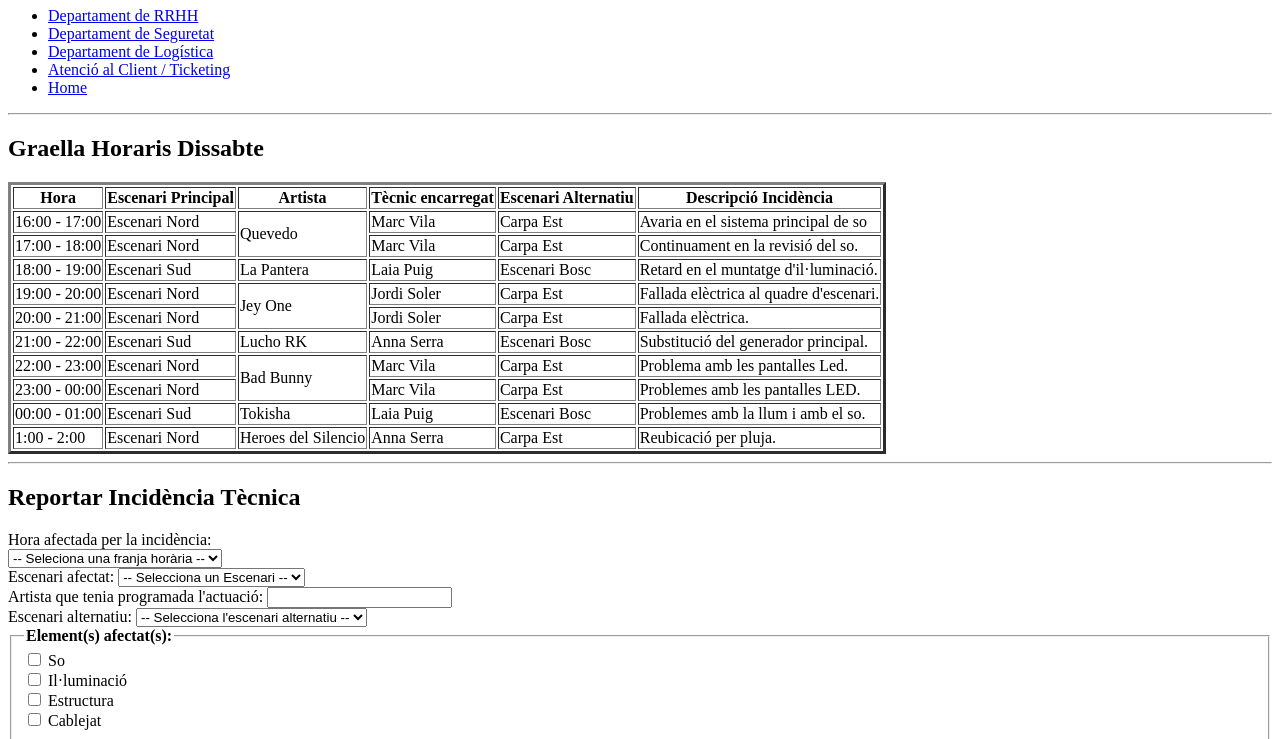
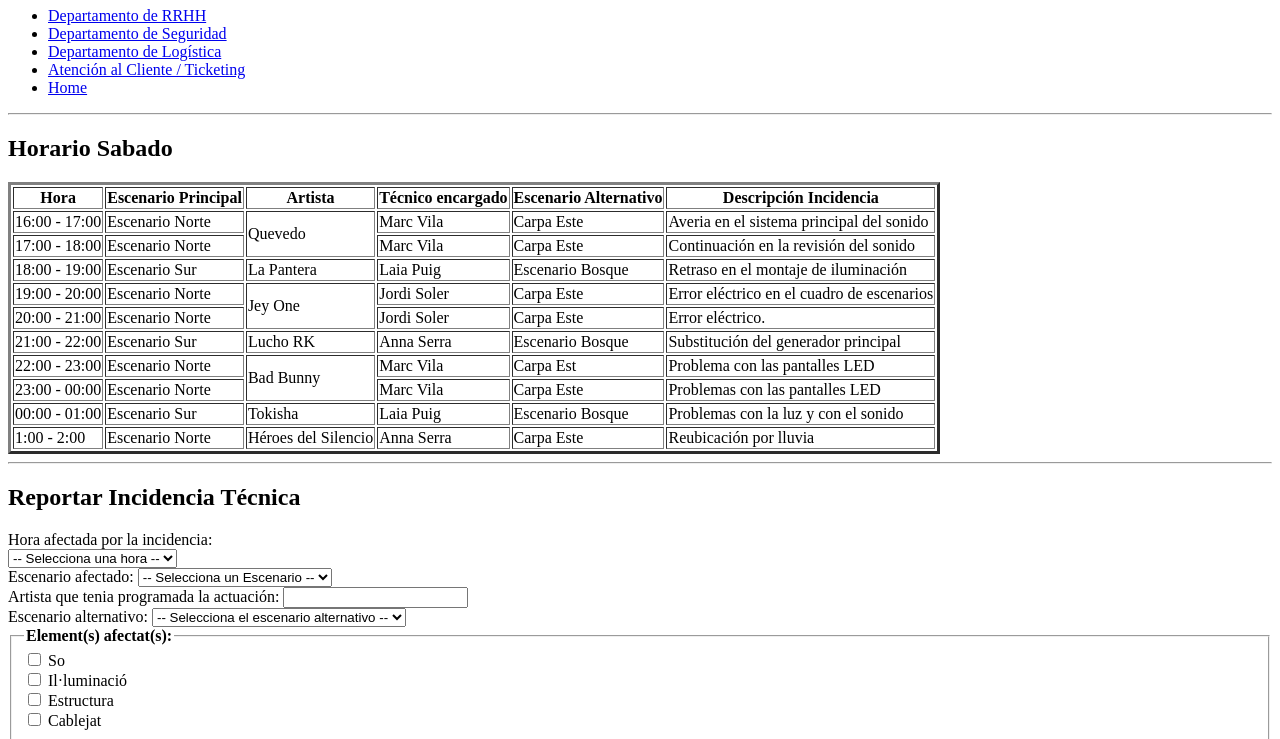
Before and after one commit to VillalobosBrandon-web/Grup6_ASIX-DAW_PJ3_A09_CronosGestioDepartamental, a plain HTML site: page SeccionsRols/CoordinacioEscenaris_AdrianMacias.html in a window 1280 px wide. Shown: the part 73-812 px from the top of the page. Drawn offline with Linux system fonts and the light colour scheme.

Commit message:
Ultimas modificaciones

```diff
--- a/SeccionsRols/CoordinacioEscenaris_AdrianMacias.html
+++ b/SeccionsRols/CoordinacioEscenaris_AdrianMacias.html
@@ -3,20 +3,21 @@
 <head>
     <meta charset="UTF-8">
     <meta name="viewport" content="width=device-width, initial-scale=1.0">
-    <title>Document</title>
+    <title>Coordinació d'Escenaris</title>
+    <link rel="icon" type="image/png" href="../img/icono.png">
 </head>
 <body>
 
  <header>
-    <h1>Graella Horaris Dissabte / Reportar Incidència Tècnica</h1>
+    <h1>Horario del Sabado / Reportar Incidencia Técnica</h1>
  </header>
 
   <nav>
    <ul>
-    <li><a href="DepartamentRRHH_OriolVargas.html">Departament de RRHH</a></li>
-    <li><a href="DepartamentSeguretat_AlexeiLopez.html">Departament de Seguretat</a></li>
-    <li><a href="DepartamentLogistica_SergiGarcia.html">Departament de Logística</a></li>
-    <li><a href="Ticketing_IkerHerraez.html">Atenció al Client / Ticketing</a></li>
+    <li><a href="DepartamentRRHH_OriolVargas.html">Departamento de RRHH</a></li>
+    <li><a href="DepartamentSeguretat_AlexeiLopez.html">Departamento de Seguridad</a></li>
+    <li><a href="DepartamentLogistica_SergiGarcia.html">Departamento de Logística</a></li>
+    <li><a href="Ticketing_IkerHerraez.html">Atención al Cliente / Ticketing</a></li>
     <li><a href="../index.html">Home</a></li>
    </ul>
   </nav>
@@ -25,96 +26,96 @@
 
   <main>
 
-  <h2>Graella Horaris Dissabte</h2>
+  <h2>Horario Sabado</h2>
 
    <table border="3">
     <thead>
      <tr>
         <th>Hora</th>
-        <th>Escenari Principal</th>
+        <th>Escenario Principal</th>
         <th>Artista</th>
-        <th>Tècnic encarregat</th>
-        <th>Escenari Alternatiu</th>
-        <th>Descripció Incidència</th>
+        <th>Técnico encargado</th>
+        <th>Escenario Alternativo</th>
+        <th>Descripción Incidencia</th>
      </tr>
     </thead>
     <tbody>
      <tr>
         <td>16:00 - 17:00</td>
-        <td>Escenari Nord</td>
+        <td>Escenario Norte</td>
         <td rowspan="2">Quevedo</td>
         <td>Marc Vila</td>
-        <td>Carpa Est</td>
-        <td>Avaria en el sistema principal de so</td>
+        <td>Carpa Este</td>
+        <td>Averia en el sistema principal del sonido</td>
      </tr>
      <tr>
         <td>17:00 - 18:00</td>
-        <td>Escenari Nord</td>
+        <td>Escenario Norte</td>
         <td>Marc Vila</td>
-        <td>Carpa Est</td>
-        <td>Continuament en la revisió del so.</td>
+        <td>Carpa Este</td>
+        <td>Continuación en la revisión del sonido</td>
      </tr>
      <tr>
         <td>18:00 - 19:00</td>
-        <td>Escenari Sud</td>
+        <td>Escenario Sur</td>
         <td>La Pantera</td>
         <td>Laia Puig</td>
-        <td>Escenari Bosc</td>
-        <td>Retard en el muntatge d'il·luminació.</td>
+        <td>Escenario Bosque</td>
+        <td>Retraso en el montaje de iluminación</td>
      </tr>
      <tr>
         <td>19:00 - 20:00</td>
-        <td>Escenari Nord</td>
+        <td>Escenario Norte</td>
         <td rowspan="2">Jey One</td>
         <td>Jordi Soler</td>
-        <td>Carpa Est</td>
-        <td>Fallada elèctrica al quadre d'escenari.</td>
+        <td>Carpa Este</td>
+        <td>Error eléctrico en el cuadro de escenarios</td>
      </tr>
      <tr>
         <td>20:00 - 21:00</td>
-        <td>Escenari Nord</td>
+        <td>Escenario Norte</td>
         <td>Jordi Soler</td>
-        <td>Carpa Est</td>
-        <td>Fallada elèctrica.</td>
+        <td>Carpa Este</td>
+        <td>Error eléctrico.</td>
      </tr>
      <tr>
         <td>21:00 - 22:00</td>
-        <td>Escenari Sud</td>
+        <td>Escenario Sur</td>
         <td>Lucho RK</td>
         <td>Anna Serra</td>
-        <td>Escenari Bosc</td>
-        <td>Substitució del generador principal.</td>
+        <td>Escenario Bosque</td>
+        <td>Substitución del generador principal</td>
      </tr>
      <tr>
         <td>22:00 - 23:00</td>
-        <td>Escenari Nord</td>
+        <td>Escenario Norte</td>
         <td rowspan="2">Bad Bunny</td>
         <td>Marc Vila</td>
         <td>Carpa Est</td>
-        <td>Problema amb les pantalles Led.</td>
+        <td>Problema con las pantalles LED</td>
      </tr>
      <tr>
         <td>23:00 - 00:00</td>
-        <td>Escenari Nord</td>
+        <td>Escenario Norte</td>
         <td>Marc Vila</td>
-        <td>Carpa Est</td>
-        <td>Problemes amb les pantalles LED.</td>
+        <td>Carpa Este</td>
+        <td>Problemas con las pantalles LED</td>
      </tr>
      <tr>
         <td>00:00 - 01:00</td>
-        <td>Escenari Sud</td>
+        <td>Escenario Sur</td>
         <td>Tokisha</td>
         <td>Laia Puig</td>
-        <td>Escenari Bosc</td>
-        <td>Problemes amb la llum i amb el so.</td>
+        <td>Escenario Bosque</td>
+        <td>Problemas con la luz y con el sonido</td>
      </tr>
      <tr>
         <td>1:00 - 2:00</td>
-        <td>Escenari Nord</td>
-        <td>Heroes del Silencio</td>
+        <td>Escenario Norte</td>
+        <td>Héroes del Silencio</td>
         <td>Anna Serra</td>
-        <td>Carpa Est</td>
-        <td>Reubicació per pluja.</td>
+        <td>Carpa Este</td>
+        <td>Reubicación por lluvia</td>
      </tr>
     </tbody>
    </table>
@@ -123,13 +124,13 @@
 <hr>
 
 
-  <h2>Reportar Incidència Tècnica</h2>
+  <h2>Reportar Incidencia Técnica</h2>
 
   <form>
    <div>
-    <label for="hora">Hora afectada per la incidència:</label><br>
+    <label for="hora">Hora afectada por la incidencia:</label><br>
     <select id="hora" name="hora" required>
-        <option value="">-- Seleciona una franja horària --</option>
+        <option value="">-- Selecciona una hora --</option>
         <option value="16:00-17:00">16:00 - 17:00</option>
         <option value="17:00-18:00">17:00 - 18:00</option>
         <option value="18:00-19:00">18:00 - 19:00</option>
@@ -144,25 +145,25 @@
    </div>
 
    <div>
-    <label for="escenari_afectat">Escenari afectat:</label>
-    <select id="escenari_afectat" name="escenari_afectat" required>
-        <option value="">-- Selecciona un Escenari --</option>
-        <option value="Escenari Nord">Escenari Nord</option>
-        <option value="Escenari Sud">Escenari Sud</option>
+    <label for="escenario_afectado">Escenario afectado:</label>
+    <select id="escenario_afectado" name="escenario_afectado" required>
+        <option value="">-- Selecciona un Escenario --</option>
+        <option value="Escenario Norte">Escenario Norte</option>
+        <option value="Escenario Sur">Escenario Sur</option>
     </select>
    </div>
 
    <div>
-    <label for="artista">Artista que tenia programada l'actuació:</label>
+    <label for="artista">Artista que tenia programada la actuación:</label>
     <input id="artista" name="artista" type="text" required>
    </div>
 
    <div>
-    <label for="escenari_alternatiu">Escenari alternatiu:</label>
-    <select id="escenari_alternatiu" name="escenari_alternatiu" required>
-        <option value="">-- Selecciona l'escenari alternatiu --</option>
-        <option value="carpa_est">Carpa Est</option>
-        <option value="escenari_bosc">Escenari Bosc</option>
+    <label for="escenario_alternativo">Escenario alternativo:</label>
+    <select id="escenario_alternativo" name="escenario_alternativo" required>
+        <option value="">-- Selecciona el escenario alternativo --</option>
+        <option value="carpa_este">Carpa Este</option>
+        <option value="escenario_bosque">Escenario Bosque</option>
     </select>
    </div>
 
```
